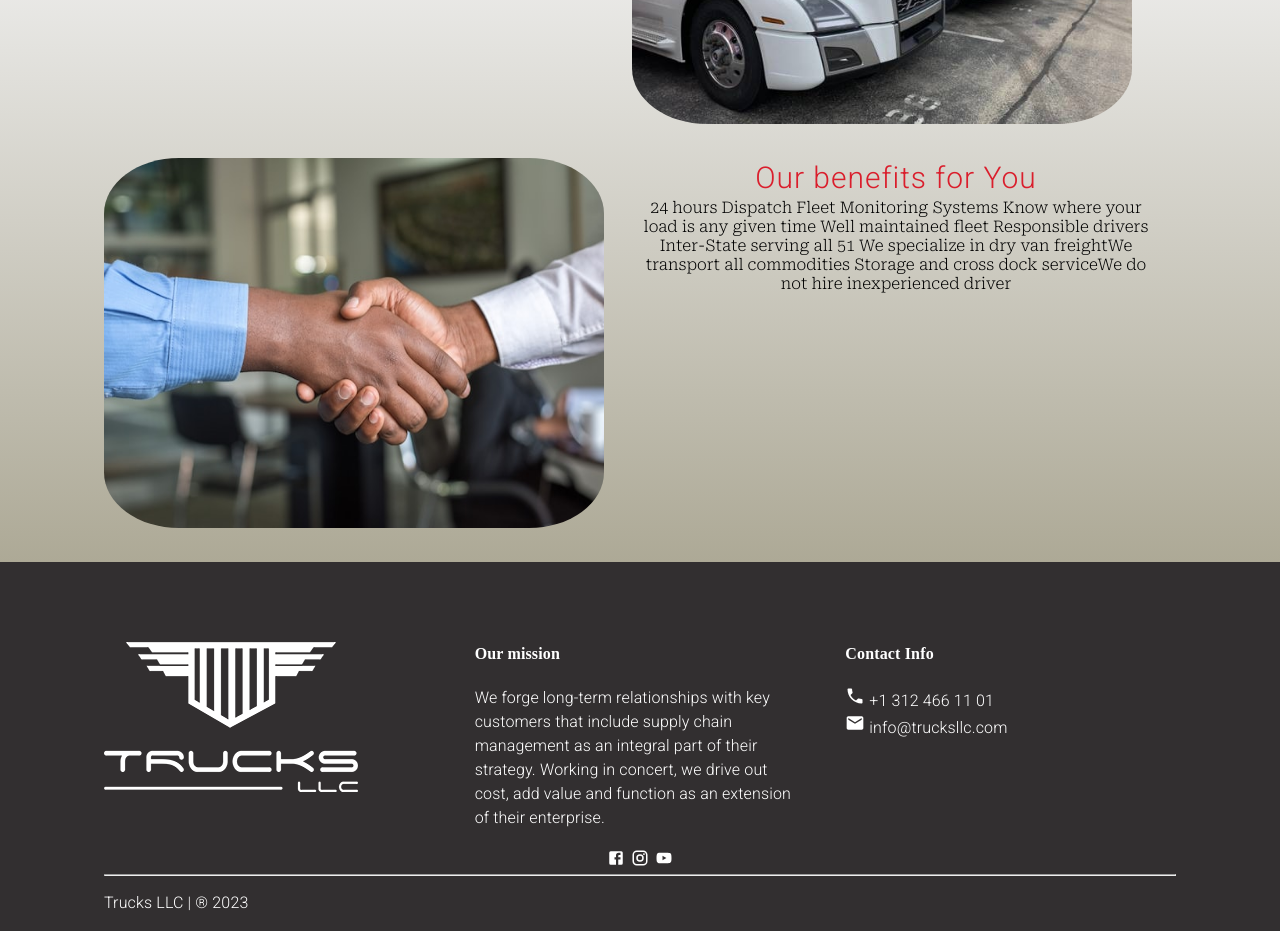
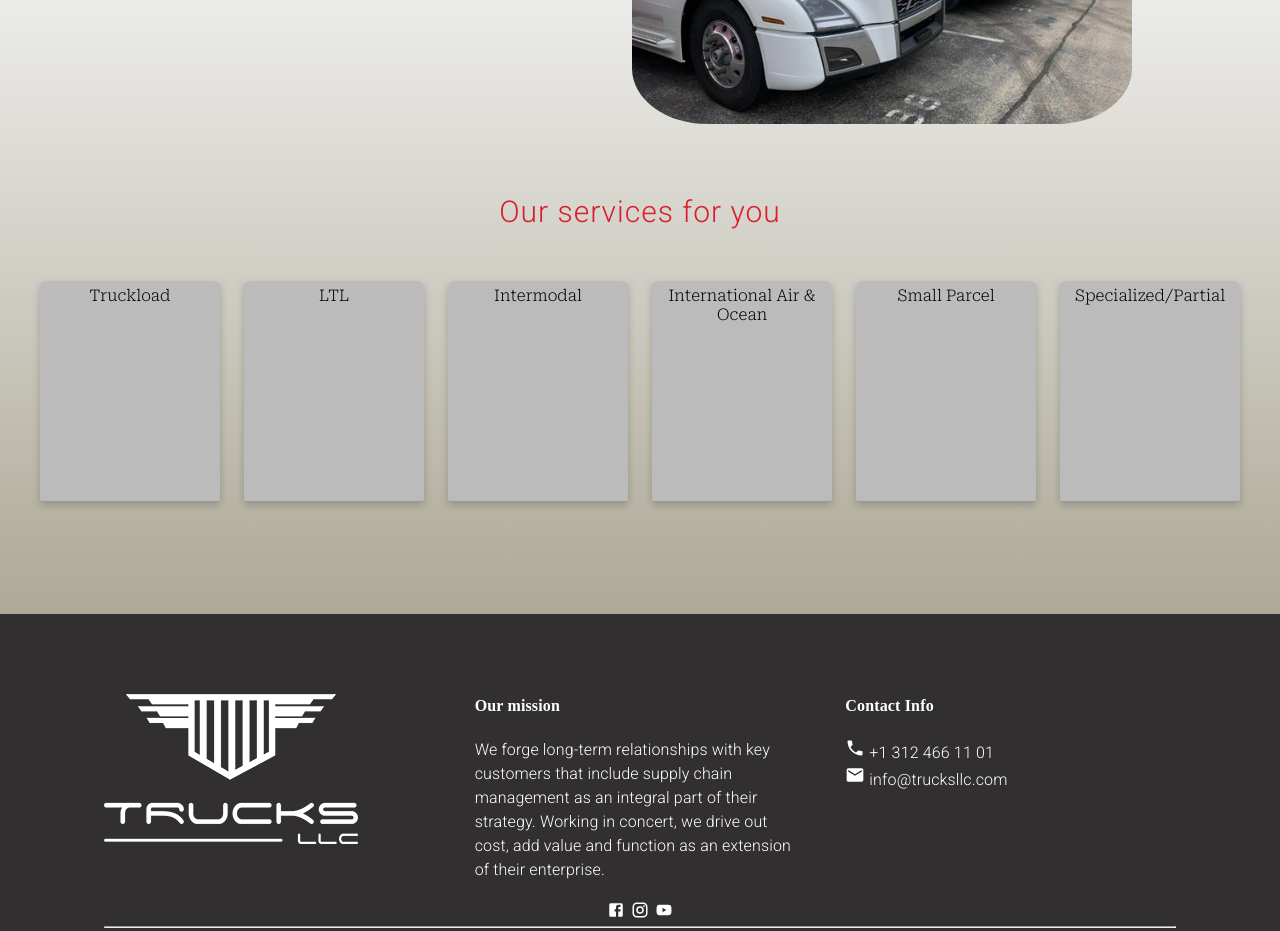
Before and after one commit to DVDR12321/TrucksLLC, a React (Create React App) app in the folder react-project-filesystem/: page /aboutus in a window 1280 px wide. Shown: the part 1400-2331 px from the top of the page. Built offline with nearby package versions, Linux system fonts and the light colour scheme; the HTML template or start-up script is replaced by a standard one; what react-swipeable-views-utils would draw is missing.

Commit message:
Added flip cards to about us page

```diff
--- a/react-project-filesystem/src/Pages/AboutUsPage/AboutUsPage.jsx
+++ b/react-project-filesystem/src/Pages/AboutUsPage/AboutUsPage.jsx
@@ -10,11 +10,16 @@ import {
   StyledSectionCaption,
   StyledGridRow,
   StyledMainGrid,
+  StyledCardBox,
+  StyledCardWrapper,
 } from "./StyledComponents";
 import Img1 from "../../assets/company.png";
 import Img2 from "../../assets/fleet.jpg";
 import Img3 from "../../assets/offer.jpg";
 import Grid from "@mui/material/Grid";
+import { Divider } from "@mui/material";
+import FlipCard from "../../components/FlipCard/FlipCard";
+import OurBenefits from "./OurBenefits";
 
 const AboutUsPage = () => {
   return (
@@ -95,25 +100,9 @@ const AboutUsPage = () => {
             <StyledImage src={Img2} alt=""></StyledImage>
           </Grid>
         </StyledGridRow>
-        <StyledGridRow container>
-          <Grid item xs={12} sm={12} md={12} lg={6}>
-            <StyledImage src={Img3} alt=""></StyledImage>
-          </Grid>
-          <Grid item xs={12} sm={12} md={12} lg={6}>
-            <StyledSectionCaption>Our benefits for You</StyledSectionCaption>
-            <StyledText>
-              {" "}
-              24 hours Dispatch Fleet Monitoring Systems Know where your load is
-              any given time Well maintained fleet Responsible drivers{" "}
-            </StyledText>
-            <StyledText>
-              Inter-State serving all 51 We specialize in dry van freightWe
-              transport all commodities Storage and cross dock serviceWe do not
-              hire inexperienced driver
-            </StyledText>
-          </Grid>
-        </StyledGridRow>
       </StyledMainGrid>
+
+      <OurBenefits></OurBenefits>
     </StyledContainer>
   );
 };
--- /dev/null
+++ b/react-project-filesystem/src/Pages/AboutUsPage/OurBenefits.jsx
@@ -0,0 +1,58 @@
+import { Divider, Grid } from "@mui/material";
+import React from "react";
+import FlipCard from "../../components/FlipCard/FlipCard";
+import {
+  StyledCardWrapper,
+  StyledFrontCard,
+  StyledSectionCaption,
+} from "./StyledComponents";
+
+const FrontCard = (props) => <StyledFrontCard>{props.name} </StyledFrontCard>;
+
+const BackCard = () => <div>Back CARD </div>;
+
+const cards = [
+  { name: "Truckload" },
+  { name: "LTL" },
+  { name: "Intermodal" },
+  { name: "International Air & Ocean" },
+  { name: "Small Parcel" },
+  { name: "Specialized/Partial" },
+];
+
+const OurBenefits = () => {
+  return (
+    <StyledCardWrapper
+      container
+      direction="column"
+      justifyContent="center"
+      alignItems="center"
+      spacing={3}
+    >
+      <Grid item justifyContent="center">
+        {" "}
+        <StyledSectionCaption> Our services for you </StyledSectionCaption>
+      </Grid>
+      <Grid item>
+        {" "}
+        <Divider></Divider>
+      </Grid>
+      <Grid item>
+        <Grid container spacing={3} justifyContent="center">
+          {cards.map((card, index) => {
+            return (
+              <Grid item key={index}>
+                <FlipCard
+                  FrontCard={() => <FrontCard name={card.name}></FrontCard>}
+                  BackCard={BackCard}
+                ></FlipCard>
+              </Grid>
+            );
+          })}
+        </Grid>
+      </Grid>
+    </StyledCardWrapper>
+  );
+};
+
+export default OurBenefits;
--- a/react-project-filesystem/src/Pages/AboutUsPage/StyledComponents.jsx
+++ b/react-project-filesystem/src/Pages/AboutUsPage/StyledComponents.jsx
@@ -1,7 +1,10 @@
 import styled from "@emotion/styled";
-import { Grid, Typography } from "@mui/material";
+import { Card, Grid, Typography } from "@mui/material";
 import { Box } from "@mui/system";
 import Image from "../../assets/headerimage.jpg";
+
+import CardImage from "../../assets/card.png";
+import BeneftisImage from "../../assets/app__background2.png";
 
 export const StyledContainer = styled("div")`
   background: #ada996; /* fallback for old browsers */
@@ -83,3 +86,68 @@ export const StyledGridRow = styled(Grid)`
 `;
 
 export const StyledMainGrid = styled(Grid)``;
+
+export const StyledCardBox = styled(Box)`
+  height: 200px;
+  background: red;
+`;
+
+export const StyledCardWrapper = styled(Grid)`
+  height: 60vh;
+  padding-bottom: 10vh;
+  // background: url(${BeneftisImage});
+`;
+
+export const StyledFlipContainer = styled(Grid)`
+  height: 100vh;
+`;
+
+export const StyledFlipCardOuter = styled(Grid)`
+width: 300px;
+height: 400px;
+margin: 25px 0;
+
+&.focus-trigger:focus {
+  outline: 5px solid greenyellow;
+  outline-offset: 5px;
+
+`;
+
+export const StyledFlipCardInner = styled(Grid)`
+  transform-style: preserve-3d;
+  transition: 0.5s linear 0.1s;
+  position: relative;
+  width: inherit;
+  height: inherit;
+
+  &.hover-trigger:hover {
+    transform: rotateY(180deg);
+  }
+
+  &.showBack {
+    transform: rotateY(180deg);
+  }
+`;
+
+export const StyledCard = styled(Grid)`
+  backface-visibility: hidden;
+  position: absolute;
+  top: 0;
+  left: 0;
+  width: 100%;
+  height: 100%;
+  &.front {
+    transform: rotateY(0);
+    background-color: #2d2d2d;
+    color: #fff;
+  }
+  &.back {
+    transform: rotateY(180deg);
+    background-color: #fff;
+    color: #2d2d2d;
+  }
+`;
+
+export const StyledFrontCard = styled("div")`
+  background: url(${CardImage});
+`;
--- /dev/null
+++ b/react-project-filesystem/src/components/FlipCard/FlipCard.jsx
@@ -0,0 +1,25 @@
+import React from "react";
+import {
+  StyledBackCard,
+  StyledFlipCard,
+  StyledFlipInnerCard,
+  StyledFrontCard,
+} from "./StyledComponents";
+
+const FlipCard = (props) => {
+  const { FrontCard, BackCard } = props;
+  return (
+    <StyledFlipCard>
+      <StyledFlipInnerCard>
+        <StyledFrontCard>
+          <FrontCard />
+        </StyledFrontCard>
+        <StyledBackCard>
+          <BackCard />
+        </StyledBackCard>
+      </StyledFlipInnerCard>
+    </StyledFlipCard>
+  );
+};
+
+export default FlipCard;
--- /dev/null
+++ b/react-project-filesystem/src/components/FlipCard/StyledComponents.jsx
@@ -0,0 +1,47 @@
+import styled from "@emotion/styled";
+import CardImage from "../../assets/card.png";
+
+export const StyledFlipCard = styled("div")`
+  background-color: transparent;
+  width: 180px;
+  height: 220px;
+  perspective: 1000px;
+  cursor: pointer;
+  &:hover > * {
+    transform: rotateY(180deg);
+  }
+`;
+
+export const StyledFlipInnerCard = styled("div")`
+  position: relative;
+  width: 100%;
+  height: 100%;
+  text-align: center;
+  transition: transform 1s;
+  transform-style: preserve-3d;
+  box-shadow: 0 4px 8px 0 rgba(0, 0, 0, 0.2);
+`;
+
+export const StyledFrontCard = styled("div")`
+  position: absolute;
+  width: 100%;
+  height: 100%;
+  backface-visibility: hidden;
+  background-color: #bbb;
+  color: black;
+  z-index: 2;
+  border-radius: 5px;
+  padding: 5px;
+`;
+
+export const StyledBackCard = styled("div")`
+  position: absolute;
+  width: 100%;
+  height: 100%;
+  backface-visibility: hidden;
+  background-color: #da1e2c;
+  color: white;
+  transform: rotateY(180deg);
+  z-index: 1;
+  border-radius: 5px;
+`;
```
Also changed, not shown: react-project-filesystem/src/Pages/AboutUsPage/aboutuspage.css (deleted, +0 -63 lines), react-project-filesystem/src/assets/card.png (added).
